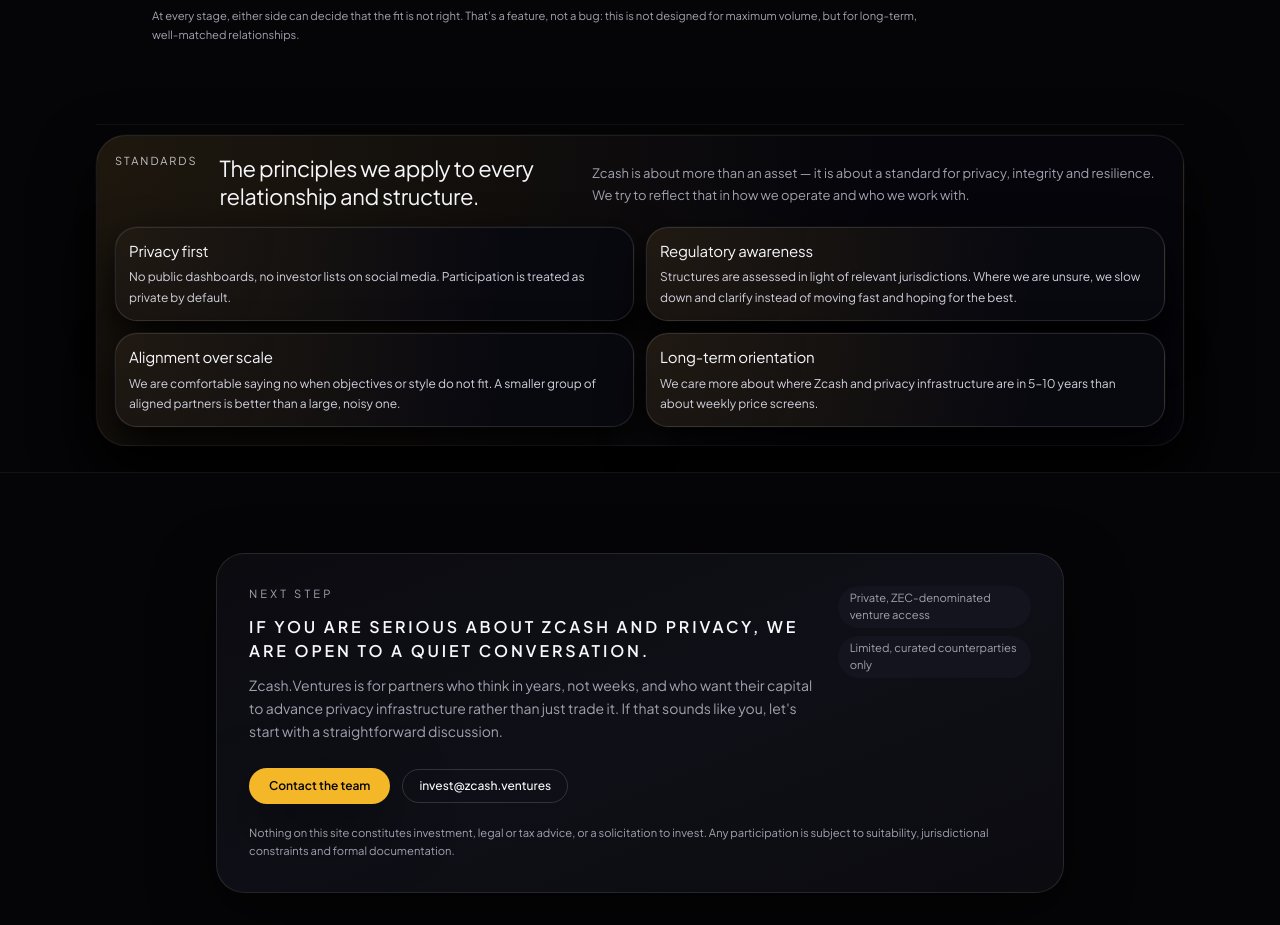
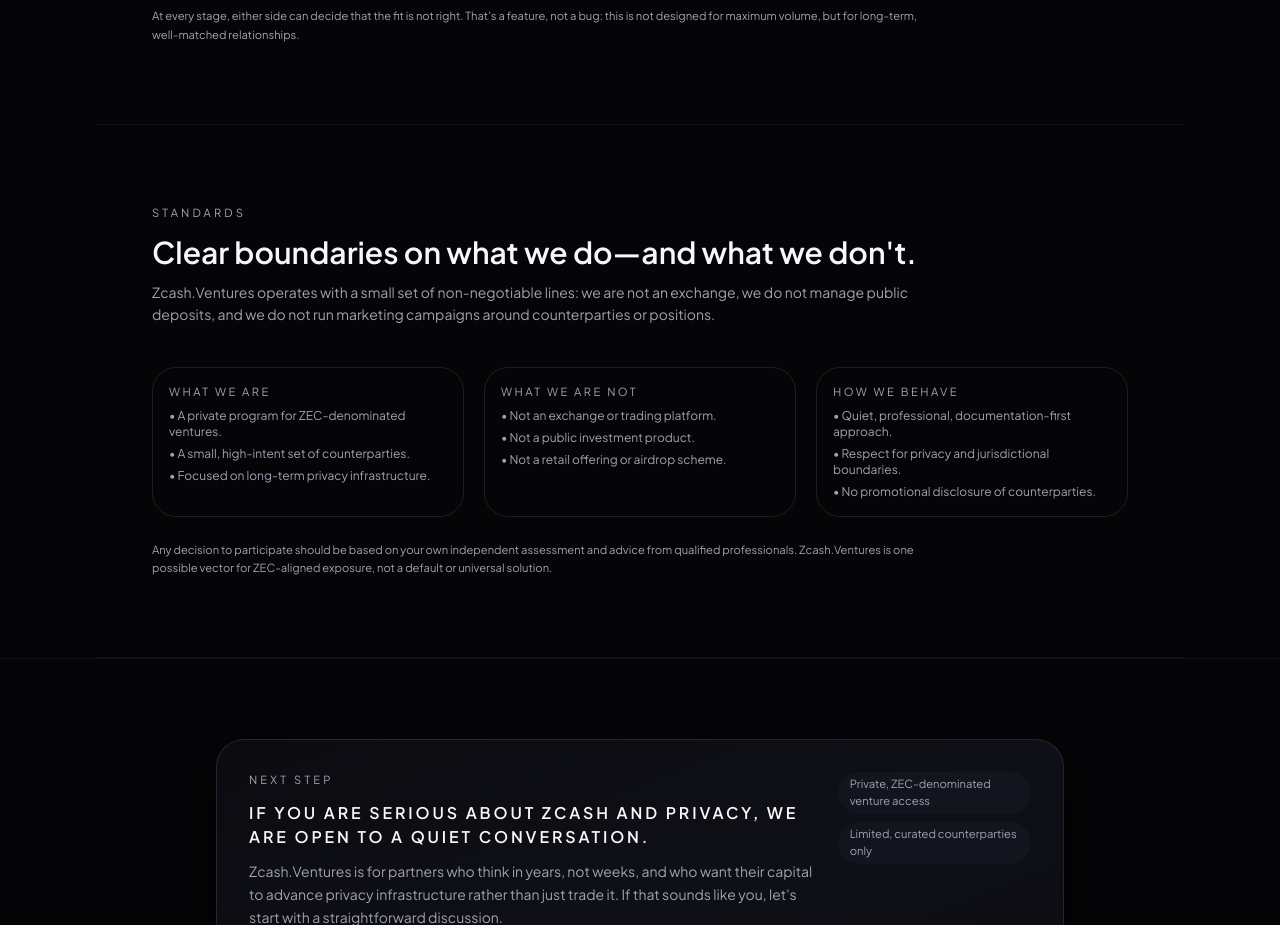
Before and after one commit to Gatsby01k/zcv-land, a Next.js app: page / in a window 1280 px wide. Shown: the part 3320-4245 px from the top of the page. Built offline with nearby package versions, Linux system fonts and the light colour scheme.

Commit message:
Update StandardsSection.tsx

```diff
--- a/components/sections/StandardsSection.tsx
+++ b/components/sections/StandardsSection.tsx
@@ -1,54 +1,64 @@
+// components/sections/StandardsSection.tsx
+
 export default function StandardsSection() {
   return (
-    <section className="block block-alt reveal">
-      <div className="block-inner">
-        <header className="block-header">
-          <p className="block-kicker">Standards</p>
-          <h2 className="block-title">
-            The principles we apply to every relationship and structure.
+    <section className="reveal border-b border-white/5 bg-zv-bg-soft/70 py-16 lg:py-20">
+      <div className="mx-auto max-w-5xl px-4 lg:px-6">
+        <header className="max-w-3xl space-y-3">
+          <p className="text-[0.7rem] uppercase tracking-[0.28em] text-zv-muted">
+            Standards
+          </p>
+          <h2 className="text-balance text-2xl font-semibold text-zv-text sm:text-3xl">
+            Clear boundaries on what we do—and what we don&apos;t.
           </h2>
-          <p className="block-copy">
-            Zcash is about more than an asset — it is about a standard for
-            privacy, integrity and resilience. We try to reflect that in how we
-            operate and who we work with.
+          <p className="text-sm leading-relaxed text-zv-muted">
+            Zcash.Ventures operates with a small set of non-negotiable lines:
+            we are not an exchange, we do not manage public deposits, and we do
+            not run marketing campaigns around counterparties or positions.
           </p>
         </header>
 
-        <div className="block-grid">
-          <article className="block-card">
-            <h3>Privacy first</h3>
-            <p>
-              No public dashboards, no investor lists on social media.
-              Participation is treated as private by default.
-            </p>
+        <div className="mt-10 grid gap-5 md:grid-cols-3">
+          <article className="rounded-2xl border border-white/10 bg-zv-bg-card/85 p-4 text-xs">
+            <div className="mb-2 text-[0.7rem] uppercase tracking-[0.22em] text-zv-muted">
+              What we are
+            </div>
+            <ul className="space-y-1.5 text-zv-muted">
+              <li>• A private program for ZEC-denominated ventures.</li>
+              <li>• A small, high-intent set of counterparties.</li>
+              <li>• Focused on long-term privacy infrastructure.</li>
+            </ul>
           </article>
 
-          <article className="block-card">
-            <h3>Regulatory awareness</h3>
-            <p>
-              Structures are assessed in light of relevant jurisdictions. Where
-              we are unsure, we slow down and clarify instead of moving fast and
-              hoping for the best.
-            </p>
+          <article className="rounded-2xl border border-white/10 bg-zv-bg-card/85 p-4 text-xs">
+            <div className="mb-2 text-[0.7rem] uppercase tracking-[0.22em] text-zv-muted">
+              What we are not
+            </div>
+            <ul className="space-y-1.5 text-zv-muted">
+              <li>• Not an exchange or trading platform.</li>
+              <li>• Not a public investment product.</li>
+              <li>• Not a retail offering or airdrop scheme.</li>
+            </ul>
           </article>
 
-          <article className="block-card">
-            <h3>Alignment over scale</h3>
-            <p>
-              We are comfortable saying no when objectives or style do not fit.
-              A smaller group of aligned partners is better than a large,
-              noisy one.
-            </p>
-          </article>
-
-          <article className="block-card">
-            <h3>Long-term orientation</h3>
-            <p>
-              We care more about where Zcash and privacy infrastructure are in
-              5–10 years than about weekly price screens.
-            </p>
+          <article className="rounded-2xl border border-white/10 bg-zv-bg-card/85 p-4 text-xs">
+            <div className="mb-2 text-[0.7rem] uppercase tracking-[0.22em] text-zv-muted">
+              How we behave
+            </div>
+            <ul className="space-y-1.5 text-zv-muted">
+              <li>• Quiet, professional, documentation-first approach.</li>
+              <li>• Respect for privacy and jurisdictional boundaries.</li>
+              <li>• No promotional disclosure of counterparties.</li>
+            </ul>
           </article>
         </div>
+
+        <p className="mt-6 max-w-3xl text-[0.7rem] leading-relaxed text-zv-muted">
+          Any decision to participate should be based on your own independent
+          assessment and advice from qualified professionals. Zcash.Ventures is
+          one possible vector for ZEC-aligned exposure, not a default or
+          universal solution.
+        </p>
       </div>
     </section>
   );
```
